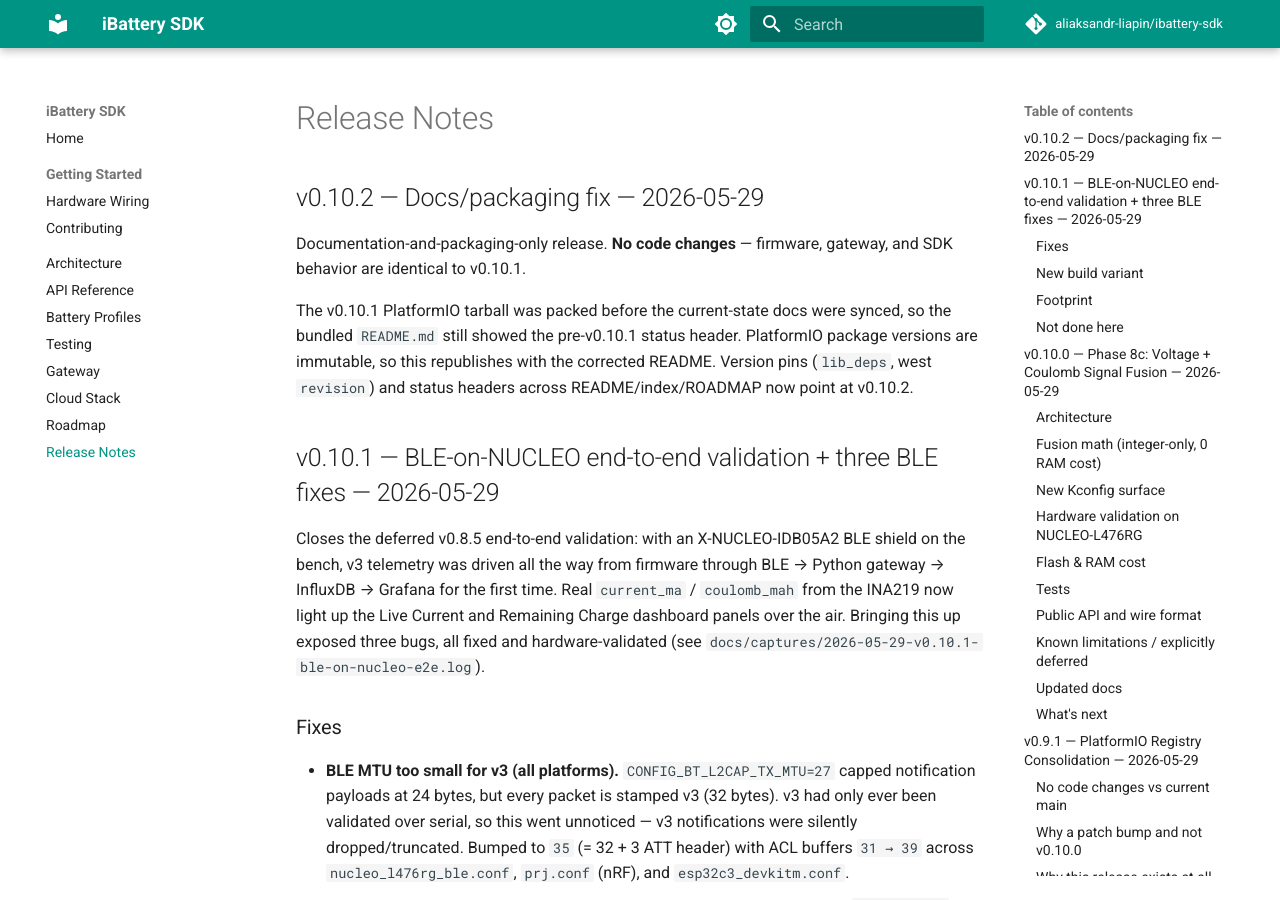
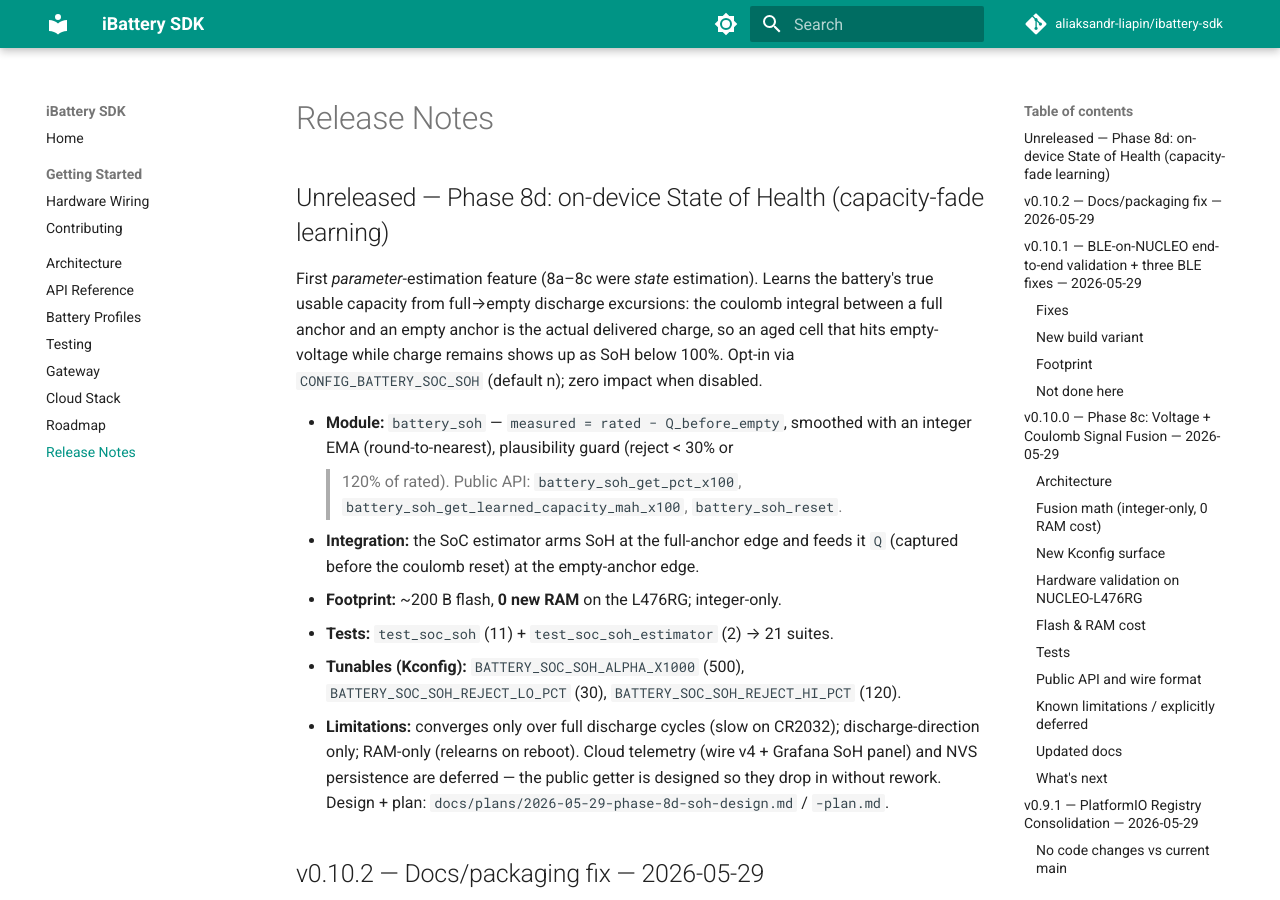
Before and after one commit to aliaksandr-liapin/ibattery-sdk, an MkDocs documentation site: the page built from docs/RELEASE_NOTES.md, in a window 1280 px wide and 900 px high. Built offline with MkDocs 1.6.1 and Material for MkDocs 9.7.7, drawn with Linux system fonts in a browser that asks for light colours; comment, search, counter and statistics services are not loaded.

Commit message:
docs(8d): document on-device SoH (opt-in), API, limitations
RELEASE_NOTES unreleased section, SDK_API battery_soh.h reference, ROADMAP
Phase 8d MVP entry, CLAUDE.md Kconfig row + status. Firmware verified to
compile with CONFIG_BATTERY_SOC_SOH=y on NUCLEO-L476RG (FLASH 9.51%, 0 new RAM).

Co-Authored-By: Claude Opus 4.7 <noreply@anthropic.com>

````diff
--- a/docs/RELEASE_NOTES.md
+++ b/docs/RELEASE_NOTES.md
@@ -1,4 +1,29 @@
 # Release Notes
+
+## Unreleased — Phase 8d: on-device State of Health (capacity-fade learning)
+
+First *parameter*-estimation feature (8a–8c were *state* estimation). Learns
+the battery's true usable capacity from full→empty discharge excursions: the
+coulomb integral between a full anchor and an empty anchor is the actual
+delivered charge, so an aged cell that hits empty-voltage while charge remains
+shows up as SoH below 100%. Opt-in via `CONFIG_BATTERY_SOC_SOH` (default n);
+zero impact when disabled.
+
+- **Module:** `battery_soh` — `measured = rated − Q_before_empty`, smoothed
+  with an integer EMA (round-to-nearest), plausibility guard (reject < 30% or
+  > 120% of rated). Public API: `battery_soh_get_pct_x100`,
+  `battery_soh_get_learned_capacity_mah_x100`, `battery_soh_reset`.
+- **Integration:** the SoC estimator arms SoH at the full-anchor edge and
+  feeds it `Q` (captured before the coulomb reset) at the empty-anchor edge.
+- **Footprint:** ~200 B flash, **0 new RAM** on the L476RG; integer-only.
+- **Tests:** `test_soc_soh` (11) + `test_soc_soh_estimator` (2) → 21 suites.
+- **Tunables (Kconfig):** `BATTERY_SOC_SOH_ALPHA_X1000` (500),
+  `BATTERY_SOC_SOH_REJECT_LO_PCT` (30), `BATTERY_SOC_SOH_REJECT_HI_PCT` (120).
+- **Limitations:** converges only over full discharge cycles (slow on CR2032);
+  discharge-direction only; RAM-only (relearns on reboot). Cloud telemetry
+  (wire v4 + Grafana SoH panel) and NVS persistence are deferred — the public
+  getter is designed so they drop in without rework. Design + plan:
+  `docs/plans/2026-05-29-phase-8d-soh-design.md` / `-plan.md`.
 
 ## v0.10.2 — Docs/packaging fix — 2026-05-29
 
--- a/docs/ROADMAP.md
+++ b/docs/ROADMAP.md
@@ -200,10 +200,23 @@ narrative.
   cleanly to the bias-dominated noise model here
 
 What was deferred (not 8c scope):
-- Battery aging / capacity learning — Phase 8d candidate
-- Coulomb counter drift correction (INA219 ±1%) — Phase 8d candidate
+- Battery aging / capacity learning — ✅ Phase 8d MVP implemented (State of
+  Health via full→empty excursion learning; opt-in `CONFIG_BATTERY_SOC_SOH`,
+  branch `feature/phase-8d-soh`). Underpins the fleet/SaaS monetization path.
+- Coulomb counter drift correction (INA219 ±1%) — still a future 8d candidate
+  (current-offset auto-calibration), not in the SoH MVP.
 - Smooth α interpolation — YAGNI, step function matches physical knee
 - Runtime α tuning via API — compile-time is enough
+
+#### Phase 8d: State of Health (capacity-fade learning) — MVP
+
+First parameter-estimation feature (8a–8c were state estimation). Learns true
+usable capacity from full→empty discharge excursions and reports SoH. Opt-in,
+integer-only, RAM-only MVP; cloud telemetry + NVS persistence deferred. SoH is
+the on-device primitive behind fleet predictive-maintenance ("which devices
+need battery replacement?") — the capability that feeds the SaaS fleet-
+monitoring and "advanced SoC" commercial-license models. Design + plan:
+`docs/plans/2026-05-29-phase-8d-soh-{design,plan}.md`.
 
 ### Long-term (6+ months)
 
--- a/docs/SDK_API.md
+++ b/docs/SDK_API.md
@@ -195,6 +195,24 @@ Voltages above 3000 mV clamp to 100%. Voltages below 2000 mV clamp to 0%.
 | 3000 | 0 |
 
 Voltages above 4200 mV clamp to 100%. Voltages below 3000 mV clamp to 0%. Extra density in the knee/cliff regions below 3700 mV minimises interpolation error.
+
+---
+
+## battery_soh.h — State of Health (Phase 8d)
+
+Opt-in via `CONFIG_BATTERY_SOC_SOH` (requires `CONFIG_BATTERY_SOC_COULOMB`). Learns the battery's true usable capacity from full→empty discharge excursions and reports State of Health. When the feature is disabled the module is not compiled and the estimator hooks are removed by the preprocessor.
+
+```c
+int battery_soh_get_pct_x100(uint16_t *soh_x100_out);
+int battery_soh_get_learned_capacity_mah_x100(int32_t *cap_x100_out);
+int battery_soh_reset(void);
+```
+
+- `battery_soh_get_pct_x100` — SoH in 0.01% units (0..10000), i.e. `learned_capacity / rated_capacity`. Returns `BATTERY_STATUS_NOT_INITIALIZED` if called before the estimator initializes SoH.
+- `battery_soh_get_learned_capacity_mah_x100` — learned usable capacity in 0.01 mAh units.
+- `battery_soh_reset` — restore learned capacity to the rated value.
+
+Learning happens automatically inside the SoC estimator: it arms at the full-anchor edge and, at the empty-anchor edge, computes `measured = rated − remaining_charge` and blends it into the learned capacity with an EMA (`BATTERY_SOC_SOH_ALPHA_X1000`). Implausible excursions (outside `REJECT_LO_PCT`..`REJECT_HI_PCT` of rated) are ignored. SoH converges only over deep discharge cycles and is RAM-only (relearns on reboot) in this release.
 
 ---
 
````
Also changed, not shown: CLAUDE.md (+3 -1 lines).
